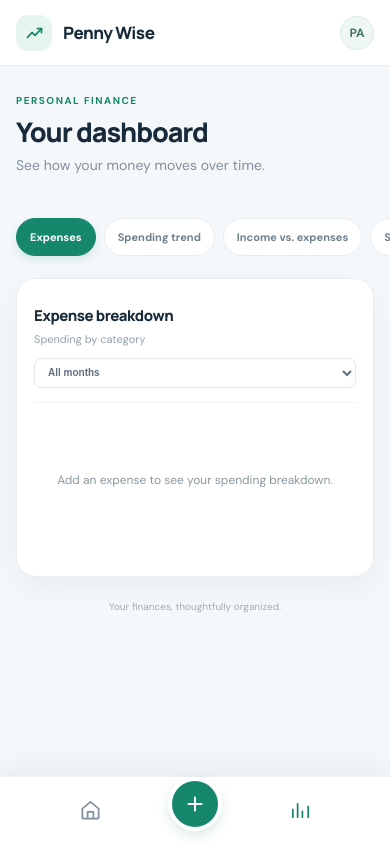
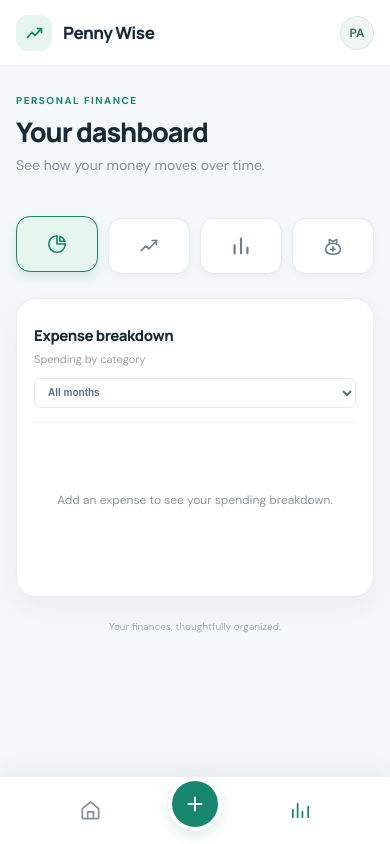
Before and after one commit to EJLF/Penny-Wise, a React (Vite) app: page / in a window 390 px wide. Both pictures are taken after a click on the button 300 px from the left and 810 px from the top of the page. Built offline with nearby package versions, Linux system fonts and the light colour scheme.

Commit message:
Revamped button in dashboard mobile

```diff
--- a/src/App.css
+++ b/src/App.css
@@ -1249,37 +1249,40 @@ input:focus-visible {
 
   .analytics-tabs {
     display: flex;
-    gap: 8px;
-    margin: 0 -16px 14px;
-    padding: 2px 16px 8px;
-    overflow-x: auto;
-    overscroll-behavior-x: contain;
-    scrollbar-width: none;
-  }
-
-  .analytics-tabs::-webkit-scrollbar {
-    display: none;
+    width: 100%;
+    justify-content: space-between;
+    gap: 10px;
+    margin: 0 0 16px;
+    padding: 2px 0 8px;
   }
 
   .analytics-tabs__button {
-    min-height: 38px;
-    flex: 0 0 auto;
-    padding: 0 13px;
-    border: 1px solid #e7ecef;
-    border-radius: 999px;
+    display: grid;
+    min-width: 0;
+    flex: 1 1 0;
+    aspect-ratio: 1;
+    max-height: 56px;
+    place-items: center;
+    padding: 0;
+    border: 1px solid #e4eaed;
+    border-radius: 14px;
     background: #fff;
     color: #70808b;
-    font-size: 11px;
-    font-weight: 700;
-    white-space: nowrap;
-    transition: border-color 160ms ease, background 160ms ease, color 160ms ease;
+    box-shadow: 0 3px 8px rgba(30, 54, 72, 0.04);
+    transition: border-color 160ms ease, background 160ms ease, color 160ms ease, box-shadow 160ms ease, transform 160ms ease;
   }
 
   .analytics-tabs__button[aria-selected='true'] {
     border-color: var(--accent);
-    background: var(--accent);
-    box-shadow: 0 4px 10px var(--accent-shadow);
-    color: #fff;
+    background: var(--accent-soft);
+    box-shadow: 0 5px 12px var(--accent-shadow);
+    color: var(--accent);
+    transform: translateY(-2px);
+  }
+
+  .analytics-tabs__button svg {
+    width: 22px;
+    height: 22px;
   }
 
   .analytics-tabs__button:focus-visible {
--- a/src/Components/AnalyticsDashboard.tsx
+++ b/src/Components/AnalyticsDashboard.tsx
@@ -274,9 +274,31 @@ const AnalyticsDashboard = ({ transactions }: AnalyticsDashboardProps) => {
             aria-controls={`analytics-panel-${tab.id}`}
             tabIndex={activeTab === tab.id ? 0 : -1}
             data-analytics-tab={tab.id}
+            aria-label={tab.label}
+            title={tab.label}
             onClick={() => setActiveTab(tab.id)}
           >
-            {tab.label}
+            <svg viewBox="0 0 24 24" fill="none" aria-hidden="true">
+              {tab.id === 'expenses' && (
+                <>
+                  <path d="M12 3v9h9A9 9 0 1 1 12 3Z" stroke="currentColor" strokeWidth="1.8" strokeLinejoin="round" />
+                  <path d="M15 3.5A9 9 0 0 1 20.5 9H15V3.5Z" stroke="currentColor" strokeWidth="1.8" strokeLinejoin="round" />
+                </>
+              )}
+              {tab.id === 'trend' && (
+                <path d="m3.5 17 5-5 3.5 3 8.5-9M15.5 6H20v4.5" stroke="currentColor" strokeWidth="1.8" strokeLinecap="round" strokeLinejoin="round" />
+              )}
+              {tab.id === 'comparison' && (
+                <path d="M5 20V11m7 9V4m7 16v-6" stroke="currentColor" strokeWidth="2.4" strokeLinecap="round" />
+              )}
+              {tab.id === 'savings' && (
+                <>
+                  <path d="M4 15.5c0-3.6 3.3-6.5 8-6.5s8 2.9 8 6.5-3.3 5.5-8 5.5-8-1.9-8-5.5Z" stroke="currentColor" strokeWidth="1.8" />
+                  <path d="M8 9V5l4 2 4-2v4m-4 4v5m-2.5-2.5h5" stroke="currentColor" strokeWidth="1.8" strokeLinecap="round" strokeLinejoin="round" />
+                </>
+              )}
+            </svg>
+            <span className="visually-hidden">{tab.label}</span>
           </button>
         ))}
       </div>
```
